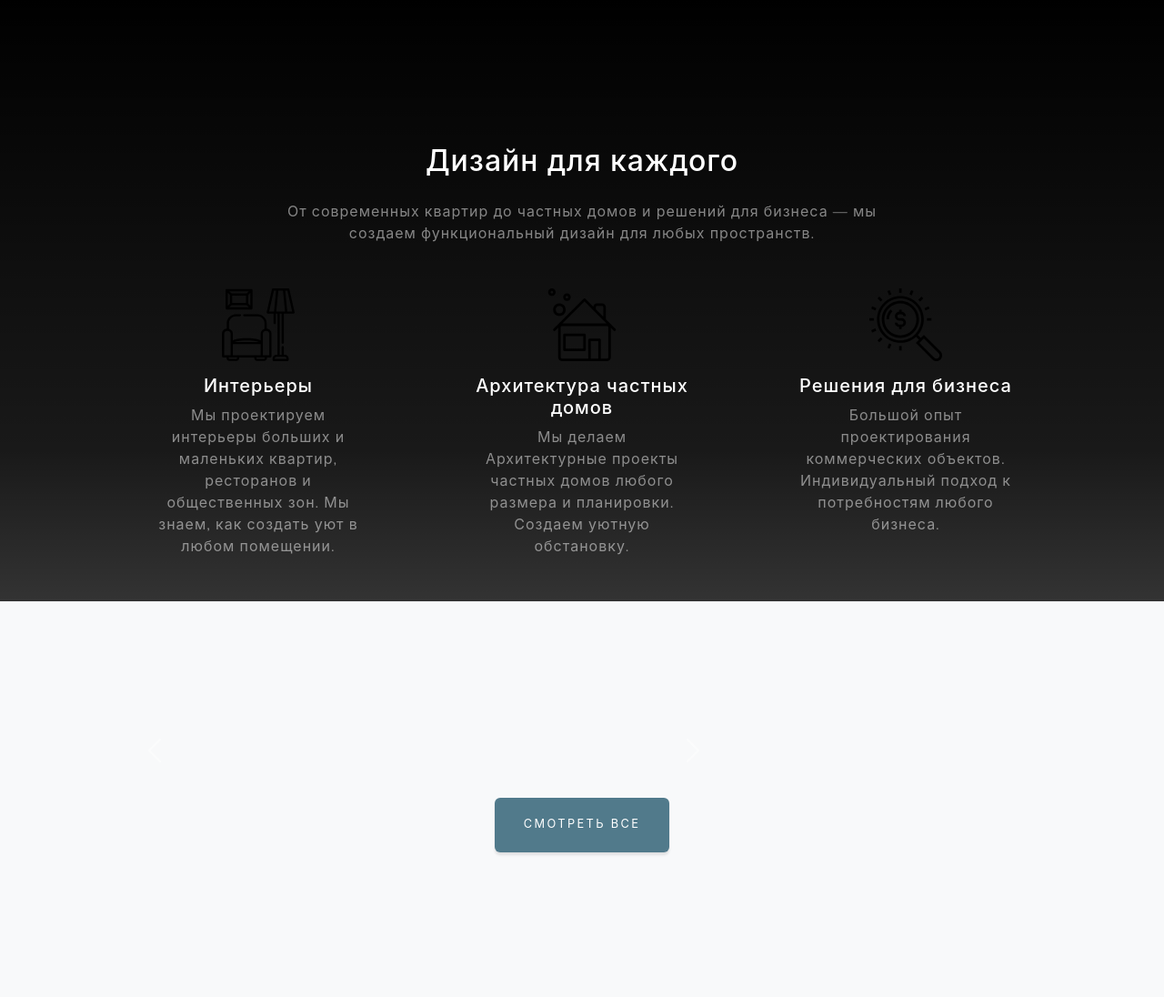
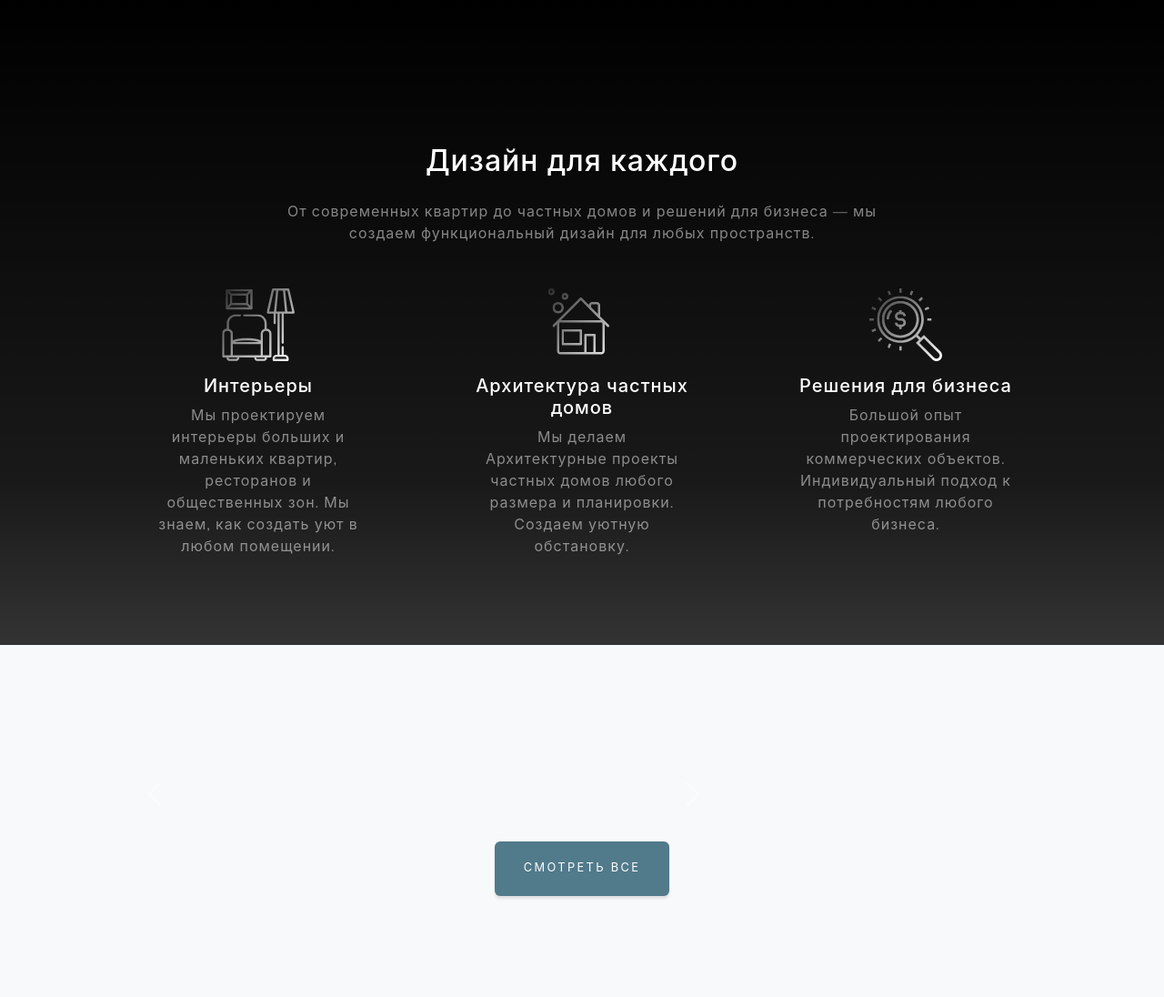
Before and after one commit to kosdmit/Sunrise_project, a Django app: page / in a window 1280 px wide. Shown: the part 801-1897 px from the top of the page at 91% size. Run offline with Django 4.2, Linux system fonts and the light colour scheme; data that the repository does not hold is empty; parts of the project's set-up code (start-up, migrations or seed data) failed here and were passed over; some libraries are stand-ins or nearby versions.

Commit message:
Updated about section on the main page

```diff
--- a/static_files/css/sections/_about.scss
+++ b/static_files/css/sections/_about.scss
@@ -16,6 +16,7 @@
                 #{fade-out($black, 0.2)} 100%);
     }
 
+    // TODO: delete in release
     // Grayscale filter for background image
     &.projects-bg::before {
         content: "";
@@ -35,6 +36,7 @@
         filter: grayscale(40%) brightness(0.4);
     }
 
+    // TODO: delete in release
     &.pricing-bg::before {
         content: "";
         position: absolute;
--- a/templates/sections/about.html
+++ b/templates/sections/about.html
@@ -1,3 +1,4 @@
+{# TODO: delete in release #}
 {% load static %}
 
 <section id="about" class="about-section text-center {% if path %}background-image{% endif %}
--- a/templates/sections/about__index.html
+++ b/templates/sections/about__index.html
@@ -11,7 +11,7 @@
         </div>
       </div>
     </div>
-    <div class="row">
+    <div class="row pb-5">
       <div class="item col-12 col-lg-4">
         <div class="item-inner text-center p-3 p-lg-5">
           <img class="mb-3" width="80" height="80" src="{% static 'icons/interior.svg' %}" alt="">
--- a/templates/sections/about__pricing.html
+++ b/templates/sections/about__pricing.html
@@ -1,3 +1,4 @@
+{# TODO: delete in release #}
 {% extends 'sections/about.html' %}
 {% load static %}
 
--- a/templates/sections/about__projects.html
+++ b/templates/sections/about__projects.html
@@ -1,3 +1,4 @@
+{# TODO: delete in release #}
 {% extends 'sections/about.html' %}
 {% load static %}
 
```
Also changed, not shown: static_files/icons/dollar.svg, static_files/icons/house.svg, static_files/icons/interior.svg, 2 other files.
